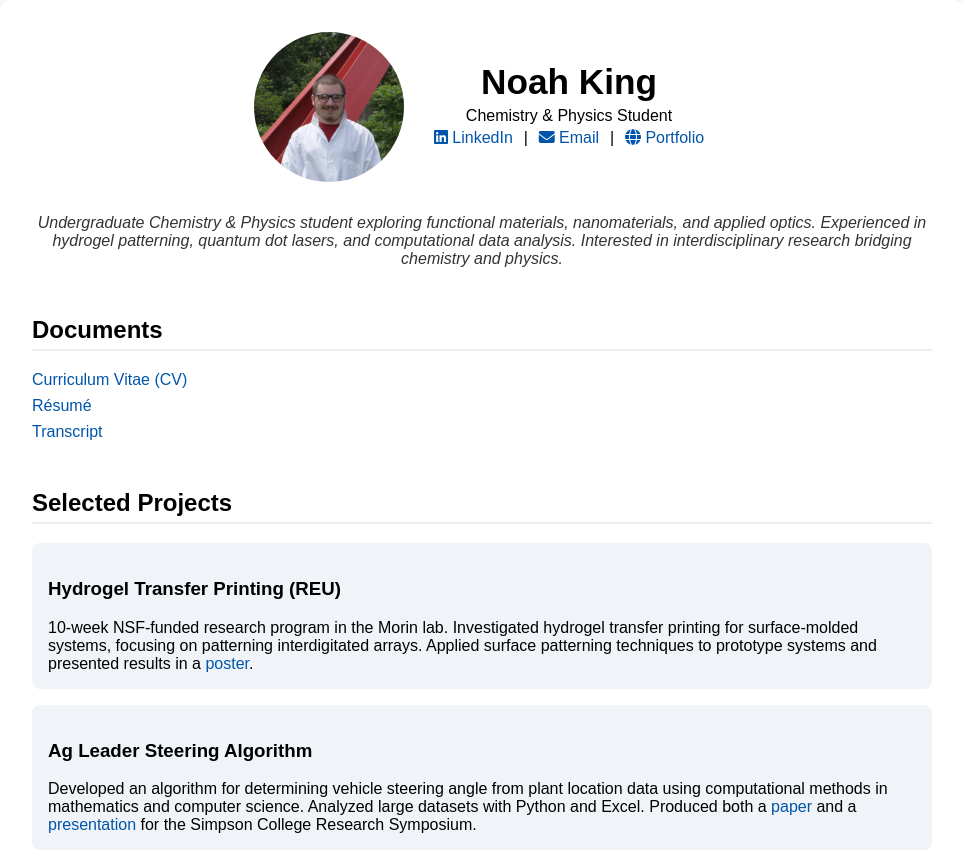
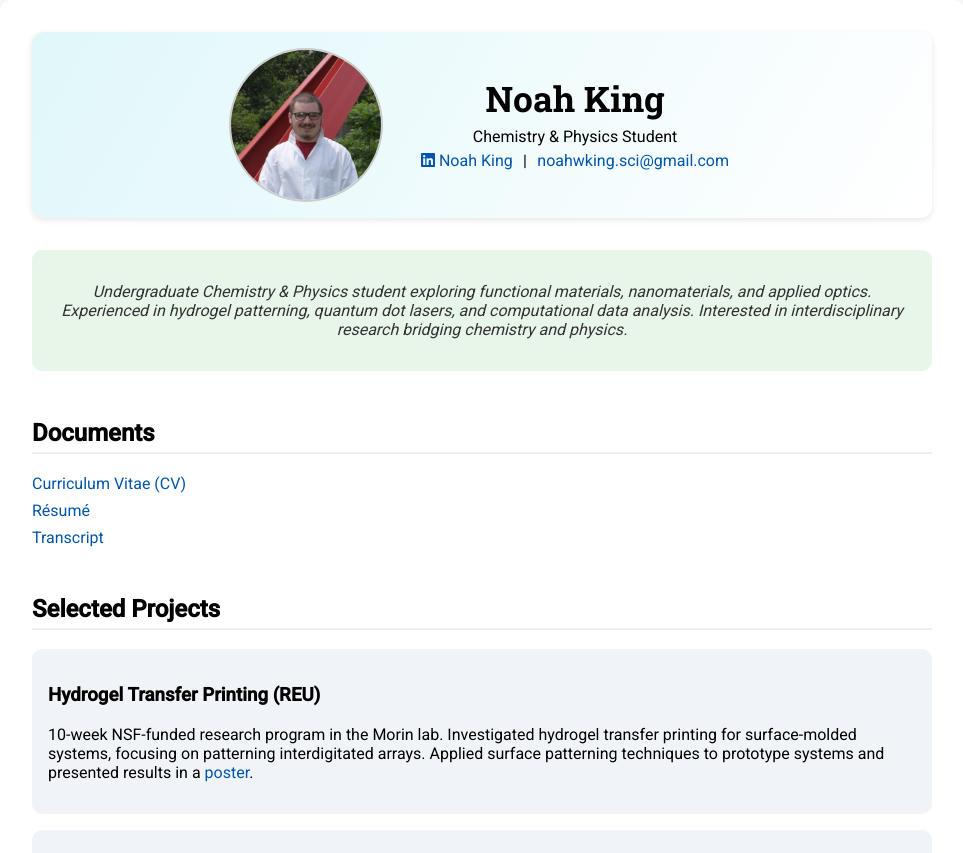
Before and after one commit to starwarsman981/starwarsman981.github.io, a plain HTML site: page index.html in a window 1280 px wide. Shown: the top 853 px of the page, without its empty margins (158-1121 px from the left). Drawn offline with Linux system fonts and the light colour scheme.

Commit message:
Add files via upload

```diff
--- a/index.html
+++ b/index.html
@@ -1,11 +1,11 @@
-<!DOCTYPE html>
-<html lang="en">
 <head>
   <meta charset="UTF-8">
   <title>Noah King | Academic Portfolio</title>
+  <link href="https://fonts.googleapis.com/css2?family=Roboto:wght@400;500&family=Roboto+Slab:wght@700&display=swap" rel="stylesheet">
   <link rel="stylesheet" href="style.css">
-  <script src="https://kit.fontawesome.com/a076d05399.js" crossorigin="anonymous"></script> <!-- For icons -->
+  <script src="https://kit.fontawesome.com/a076d05399.js" crossorigin="anonymous"></script>
 </head>
+
 <body>
   <div class="container">
 
@@ -16,9 +16,10 @@
         <h1>Noah King</h1>
         <p>Chemistry & Physics Student</p>
         <p class="contact">
-          <a href="https://www.linkedin.com/in/noah-king-a12987248/" target="_blank"><i class="fab fa-linkedin"></i> LinkedIn</a> |
-          <a href="mailto:noahwking.sci@gmail.com"><i class="fas fa-envelope"></i> Email</a> |
-          <a href="https://starwarsman981.github.io" target="_blank"><i class="fas fa-globe"></i> Portfolio</a>
+          <a href="https://www.linkedin.com/in/noah-king-a12987248/" target="_blank">
+            <i class="fab fa-linkedin"></i> Noah King
+          </a> |
+          <a href="mailto:noahwking.sci@gmail.com">noahwking.sci@gmail.com</a>
         </p>
       </div>
     </header>
@@ -31,17 +32,17 @@
     </section>
 
     <!-- Documents -->
-    <section>
+    <section class="documents">
       <h2>Documents</h2>
       <ul>
-        <li><a href="cv.pdf" target="_blank">Curriculum Vitae (CV)</a></li>
-        <li><a href="resume.pdf" target="_blank">Résumé</a></li>
-        <li><a href="transcript.pdf" target="_blank">Transcript</a></li>
+        <li><a href="cv.pdf" title="Click to view CV" target="_blank">Curriculum Vitae (CV)</a></li>
+        <li><a href="resume.pdf" title="Click to view Résumé" target="_blank">Résumé</a></li>
+        <li><a href="transcript.pdf" title="Click to view Transcript" target="_blank">Transcript</a></li>
       </ul>
     </section>
 
     <!-- Projects -->
-    <section>
+    <section class="projects">
       <h2>Selected Projects</h2>
 
       <!-- Hydrogel REU -->
@@ -49,7 +50,7 @@
         <h3>Hydrogel Transfer Printing (REU)</h3>
         <p>
           10-week NSF-funded research program in the Morin lab. Investigated hydrogel transfer printing for surface-molded systems, focusing on patterning interdigitated arrays. Applied surface patterning techniques to prototype systems and presented results in a
-          <a href="MorinPoster.jpg" target="_blank">poster</a>.
+          <a href="MorinPoster.jpg" target="_blank" title="Click to view poster">poster</a>.
         </p>
       </div>
 
@@ -58,8 +59,8 @@
         <h3>Ag Leader Steering Algorithm</h3>
         <p>
           Developed an algorithm for determining vehicle steering angle from plant location data using computational methods in mathematics and computer science. Analyzed large datasets with Python and Excel. Produced both a
-          <a href="PaperAg.pdf" target="_blank">paper</a> and a
-          <a href="PresentationAg.pdf" target="_blank">presentation</a> for the Simpson College Research Symposium.
+          <a href="PaperAg.pdf" target="_blank" title="Click to view paper">paper</a> and a
+          <a href="PresentationAg.pdf" target="_blank" title="Click to view presentation">presentation</a> for the Simpson College Research Symposium.
         </p>
       </div>
 
@@ -70,12 +71,11 @@
           Joint chemistry–physics senior capstone under faculty supervision. Designing and constructing a quantum dot dye laser using CdSe nanocrystals as the lasing medium. Exploring syringe-pump controlled synthesis to narrow emission bandwidths and reduce power selectivity across wavelengths. Synthesizing and characterizing quantum dots and investigating optical performance in a laser cavity.
         </p>
       </div>
-
     </section>
 
     <footer>
       <p>© 2025 Noah King | Hosted with GitHub Pages</p>
     </footer>
+
   </div>
 </body>
-</html>
--- a/style.css
+++ b/style.css
@@ -1,28 +1,33 @@
-/* General body and container */
+/* Fonts */
 body {
-  font-family: Arial, sans-serif;
+  font-family: 'Roboto', sans-serif;
   background: #f9f9f9;
   margin: 0;
   padding: 0;
 }
 
+/* Container */
 .container {
   max-width: 900px;
   margin: auto;
   padding: 2em;
   background: white;
   border-radius: 10px;
-  box-shadow: 0 2px 6px rgba(0,0,0,0.1);
+  box-shadow: 0 4px 12px rgba(0,0,0,0.1);
 }
 
-/* Hero / Header */
+/* Hero/Header */
 .hero {
   display: flex;
   align-items: center;
   justify-content: center;
-  gap: 1.5em;
+  gap: 2em;
   flex-wrap: wrap;
   margin-bottom: 2em;
+  background: linear-gradient(120deg, #e0f7fa, #ffffff);
+  padding: 1em;
+  border-radius: 12px;
+  box-shadow: 0 2px 6px rgba(0,0,0,0.1);
 }
 
 .headshot {
@@ -30,6 +35,7 @@ body {
   height: 150px;
   object-fit: cover;
   border-radius: 50%;
+  border: 2px solid #ccc;
 }
 
 .hero-text {
@@ -37,6 +43,7 @@ body {
 }
 
 .hero-text h1 {
+  font-family: 'Roboto Slab', serif;
   margin: 0;
   font-size: 2.2em;
 }
@@ -61,6 +68,9 @@ body {
   margin-bottom: 2em;
   font-style: italic;
   color: #333;
+  background: #e8f5e9;
+  padding: 1em;
+  border-radius: 10px;
 }
 
 /* Sections */
@@ -71,6 +81,7 @@ h2 {
   padding-bottom: 0.2em;
 }
 
+/* Lists */
 ul {
   list-style: none;
   padding-left: 0;
@@ -93,12 +104,14 @@ a:hover {
 .project-card {
   background: #f0f4f8;
   padding: 1em;
-  border-radius: 8px;
+  border-radius: 10px;
   margin-bottom: 1em;
+  transition: all 0.3s ease;
 }
 
-.project-card p {
-  margin: 0.5em 0 0;
+.project-card:hover {
+  background: #e3f2fd;
+  box-shadow: 0 4px 12px rgba(0,0,0,0.15);
 }
 
 /* Footer */
```
